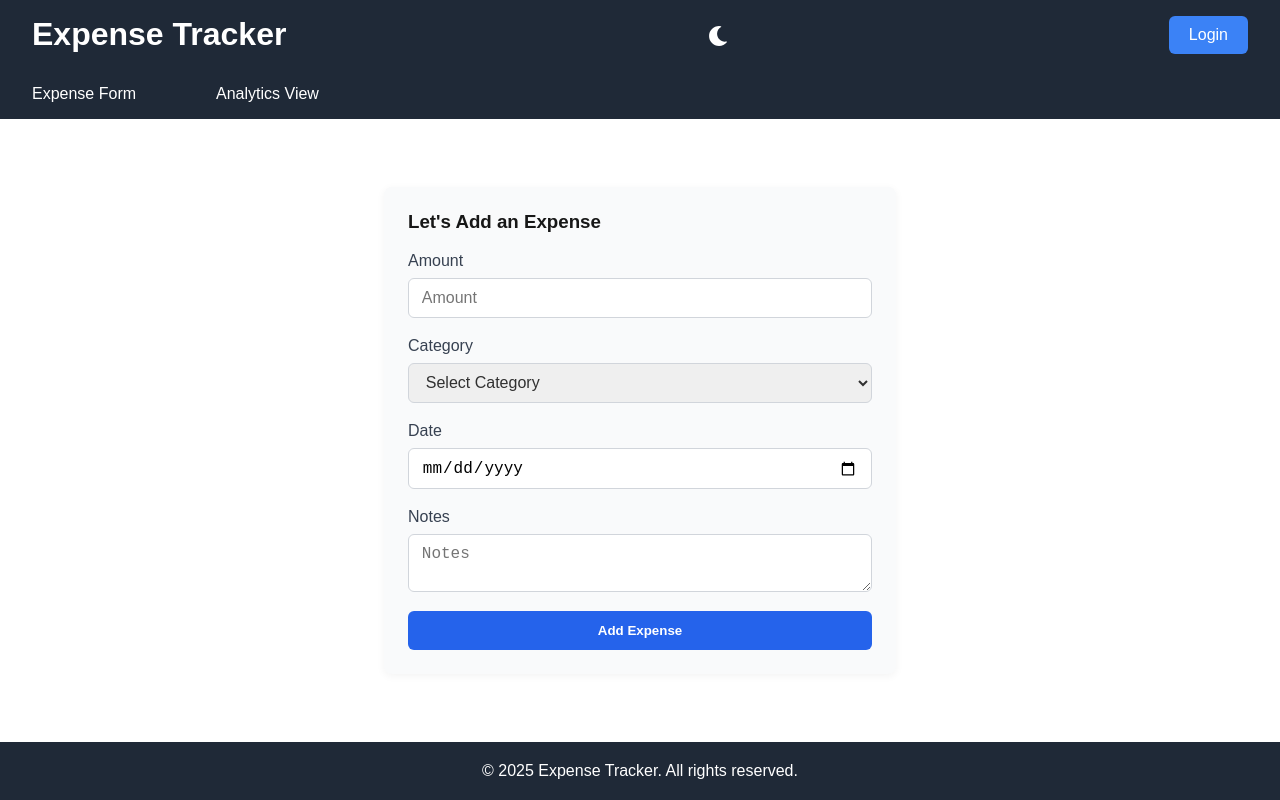
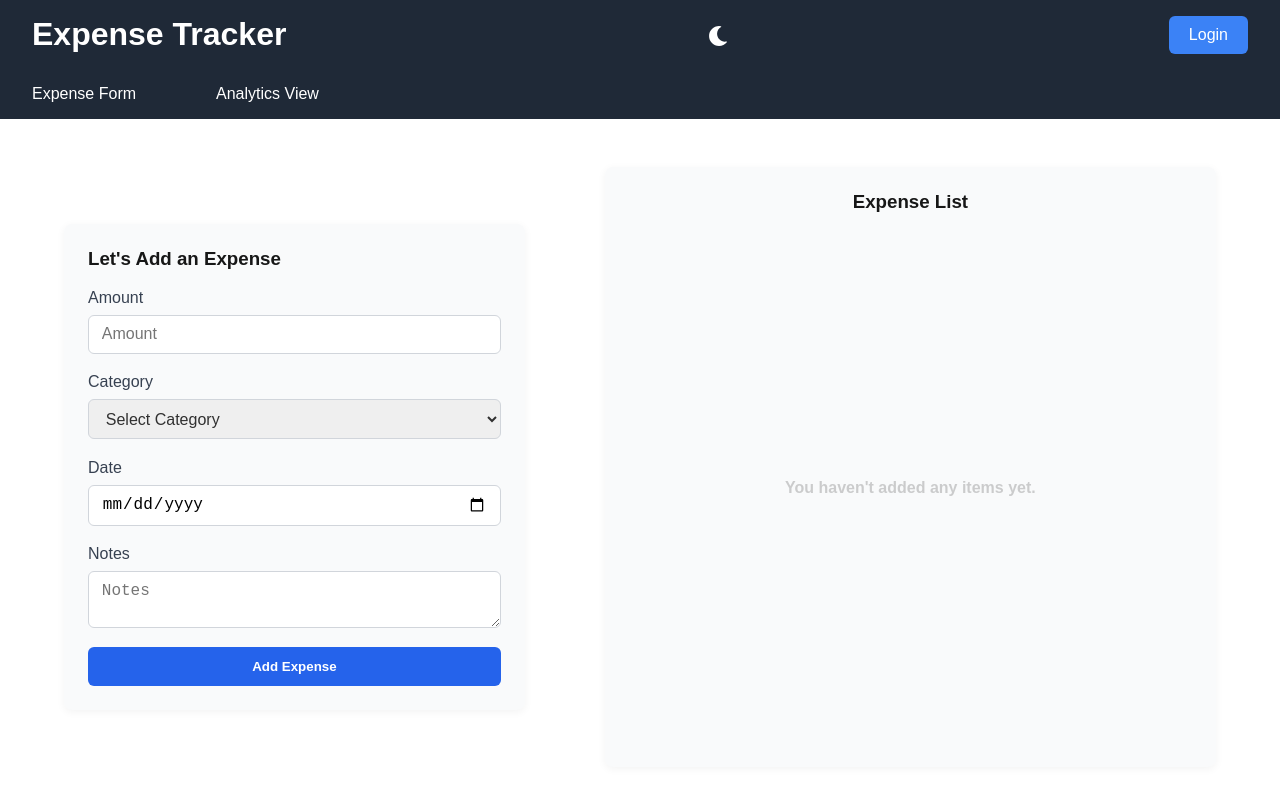
Before and after one commit to chandninigam/expense-tracker, a Next.js app: page / in a window 1280 px wide. Built offline with nearby package versions, Linux system fonts and the light colour scheme.

Commit message:
Added Expense List Box

```diff
--- a/src/app/page.tsx
+++ b/src/app/page.tsx
@@ -1,12 +1,35 @@
 "use client";
 import ExpenseForm from "@/components/ExpenseForm/expenseForm";
 import styles from "../style/page.module.css";
+import { useExpense } from "@/context/ExpenseContext";
+import ExpenseList from "@/components/ExpenseList/expenseList";
+
+function FallbackExpenseList() {
+  return (
+    <div className={styles.fallbackExpenseList}>
+      <h4>You haven&apos;t added any items yet.</h4>
+    </div>
+  );
+}
 
 export default function ExpenseTrackerPage() {
+  const { expenses } = useExpense();
+
   return (
     <div className={styles.heroFormWrapper}>
       <ExpenseForm />
-      <div></div>
+      <div className={styles.listWrapper}>
+        <div className={styles.expenseList}>
+          <h3>Expense List</h3>
+        </div>
+        <div className={styles.list}>
+          {expenses.length === 0 ? (
+            <FallbackExpenseList />
+          ) : (
+            <ExpenseList expenses={expenses} />
+          )}
+        </div>
+      </div>
     </div>
   );
 }
--- /dev/null
+++ b/src/components/ExpenseList/expenseList.tsx
@@ -0,0 +1,121 @@
+import { useExpense } from "@/context/ExpenseContext";
+import { Expense } from "@/type/expense";
+import { RiDeleteBin6Line as Delete } from "react-icons/ri";
+
+const DummyData = [
+  {
+    id: "1",
+    amount: "10",
+    category: "rent",
+    date: "12/01/2025",
+  },
+  {
+    id: "11",
+    amount: "10",
+    category: "rent",
+    date: "12/01/2025",
+  },
+  {
+    id: "10",
+    amount: "10",
+    category: "rent",
+    date: "12/01/2025",
+  },
+  {
+    id: "9",
+    amount: "10",
+    category: "rent",
+    date: "12/01/2025",
+  },
+  {
+    id: "8",
+    amount: "10",
+    category: "rent",
+    date: "12/01/2025",
+  },
+  {
+    id: "7",
+    amount: "10",
+    category: "rent",
+    date: "12/01/2025",
+  },
+  {
+    id: "6",
+    amount: "10",
+    category: "rent",
+    date: "12/01/2025",
+  },
+  {
+    id: "5",
+    amount: "10",
+    category: "rent",
+    date: "12/01/2025",
+  },
+  {
+    id: "4",
+    amount: "10",
+    category: "rent",
+    date: "12/01/2025",
+  },
+  {
+    id: "3",
+    amount: "10",
+    category: "rent",
+    date: "12/01/2025",
+  },
+  {
+    id: "2",
+    amount: "10",
+    category: "rent",
+    date: "12/01/2025",
+  },
+];
+
+export function SingleExpenseUI(props: { expense: Expense; index: number }) {
+  const { removeExpense } = useExpense();
+
+  function handleDeleteListItem(expense: Expense) {
+    removeExpense(expense.id);
+  }
+
+  return (
+    <tr>
+      <td>{props.index + 1}.</td>
+      <td>{props.expense.category}</td>
+      <td>{props.expense.amount}</td>
+      <td>{props.expense.date}</td>
+      <td>
+        <div
+          onClick={() => handleDeleteListItem(props.expense)}
+          className="deleteBtn"
+        >
+          <Delete color="red" />
+        </div>
+      </td>
+    </tr>
+  );
+}
+
+// eslint-disable-next-line @typescript-eslint/no-unused-vars
+export default function ExpenseList({ expenses }: { expenses: Expense[] }) {
+  return (
+    <div>
+      <table>
+        <thead>
+          <tr>
+            <th>Sno.</th>
+            <th>Category</th>
+            <th>Amount</th>
+            <th>Date</th>
+            <th></th>
+          </tr>
+        </thead>
+        <tbody>
+          {DummyData.map((exp: Expense, index: number) => {
+            return <SingleExpenseUI expense={exp} index={index} key={index} />;
+          })}
+        </tbody>
+      </table>
+    </div>
+  );
+}
--- a/src/context/ExpenseContext.tsx
+++ b/src/context/ExpenseContext.tsx
@@ -11,8 +11,13 @@ export const ExpenseProvider = ({ children }: { children: ReactNode }) => {
     setExpenses((prev) => [...prev, expense]);
   };
 
+  const removeExpense = (uniqueId: string) => {
+    const res = expenses.filter((ex: Expense) => ex.id !== uniqueId);
+    setExpenses(res);
+  };
+
   return (
-    <ExpenseContext.Provider value={{ expenses, addExpense }}>
+    <ExpenseContext.Provider value={{ expenses, addExpense, removeExpense }}>
       {children}
     </ExpenseContext.Provider>
   );
--- a/src/style/globals.css
+++ b/src/style/globals.css
@@ -44,3 +44,35 @@ a {
 .nextjs-portal {
   display: none !important;
 }
+
+table {
+  width: 100%;
+  border-collapse: collapse;
+  margin: 1rem 0;
+  font-family: Arial, sans-serif;
+  font-size: 16px;
+}
+
+th,
+td {
+  padding: 12px 16px;
+  text-align: left;
+}
+
+th {
+  background-color: #f4f4f4;
+  font-weight: bold;
+}
+
+td {
+  border-bottom: 1px solid #ddd;
+  cursor: pointer;
+}
+
+tr:nth-child(even) {
+  background-color: #f9f9f9;
+}
+
+tr:hover {
+  background-color: #f1f1f1;
+}
--- a/src/style/page.module.css
+++ b/src/style/page.module.css
@@ -3,4 +3,41 @@
   display: flex;
   align-items: center;
   justify-content: center;
+  padding: 3rem;
+  margin: 0rem 1rem;
+  gap: 5rem;
 }
+
+.listWrapper {
+  display: flex;
+  flex-direction: column;
+  flex: 1;
+  height: 100%;
+  margin: 0rem 2rem;
+  background: #f9fafb;
+  border-radius: 8px;
+  width: 40%;
+  margin: 0 auto;
+  padding: 1.5rem;
+  box-shadow: 0 2px 8px #0000000d;
+  height: 75vh;
+}
+
+.list {
+  flex: 1;
+  overflow: scroll;
+}
+
+.expenseList {
+  display: flex;
+  align-items: center;
+  justify-content: center;
+}
+
+.fallbackExpenseList {
+  display: flex;
+  height: 100%;
+  opacity: 0.2;
+  justify-content: center;
+  align-items: center;
+}
--- a/src/type/expense.tsx
+++ b/src/type/expense.tsx
@@ -9,4 +9,5 @@ export type Expense = {
 export type ExpenseContextType = {
   expenses: Expense[];
   addExpense: (expense: Expense) => void;
+  removeExpense: (uniqueId: string) => void;
 };
```
